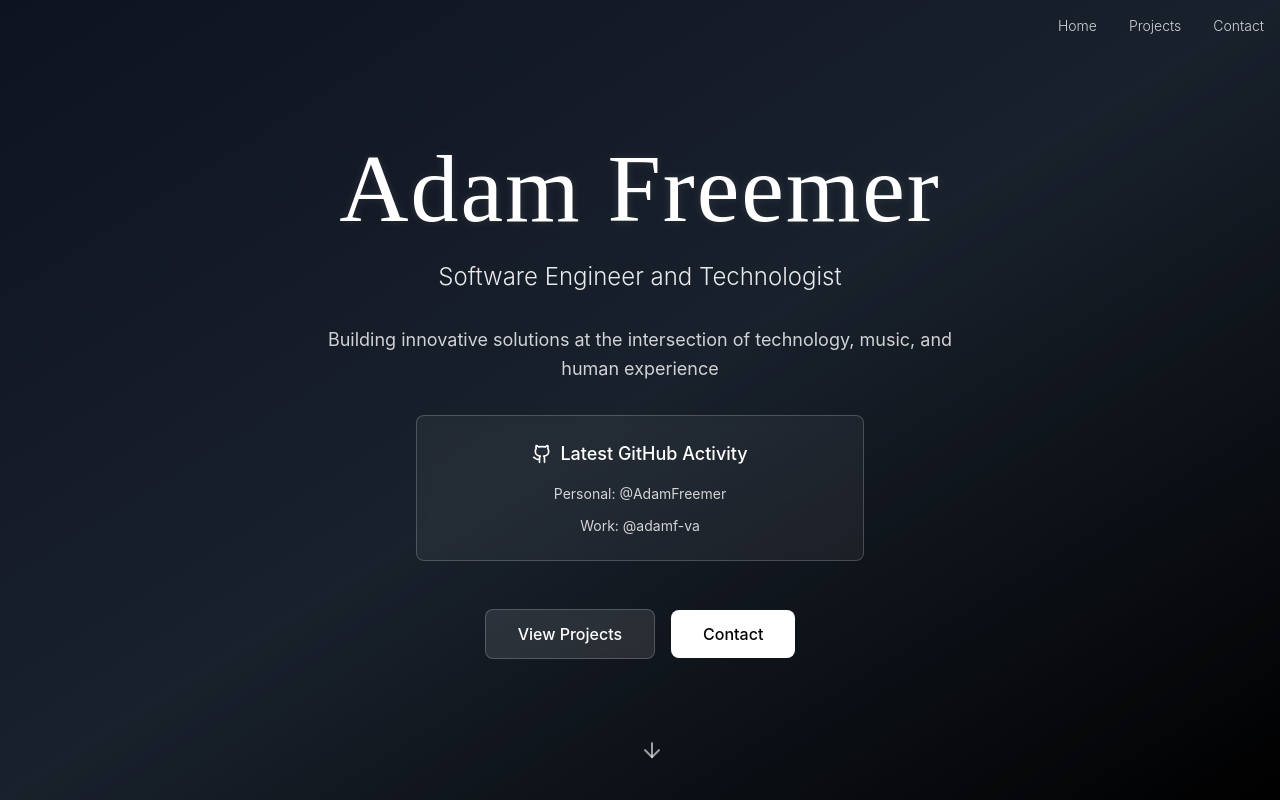
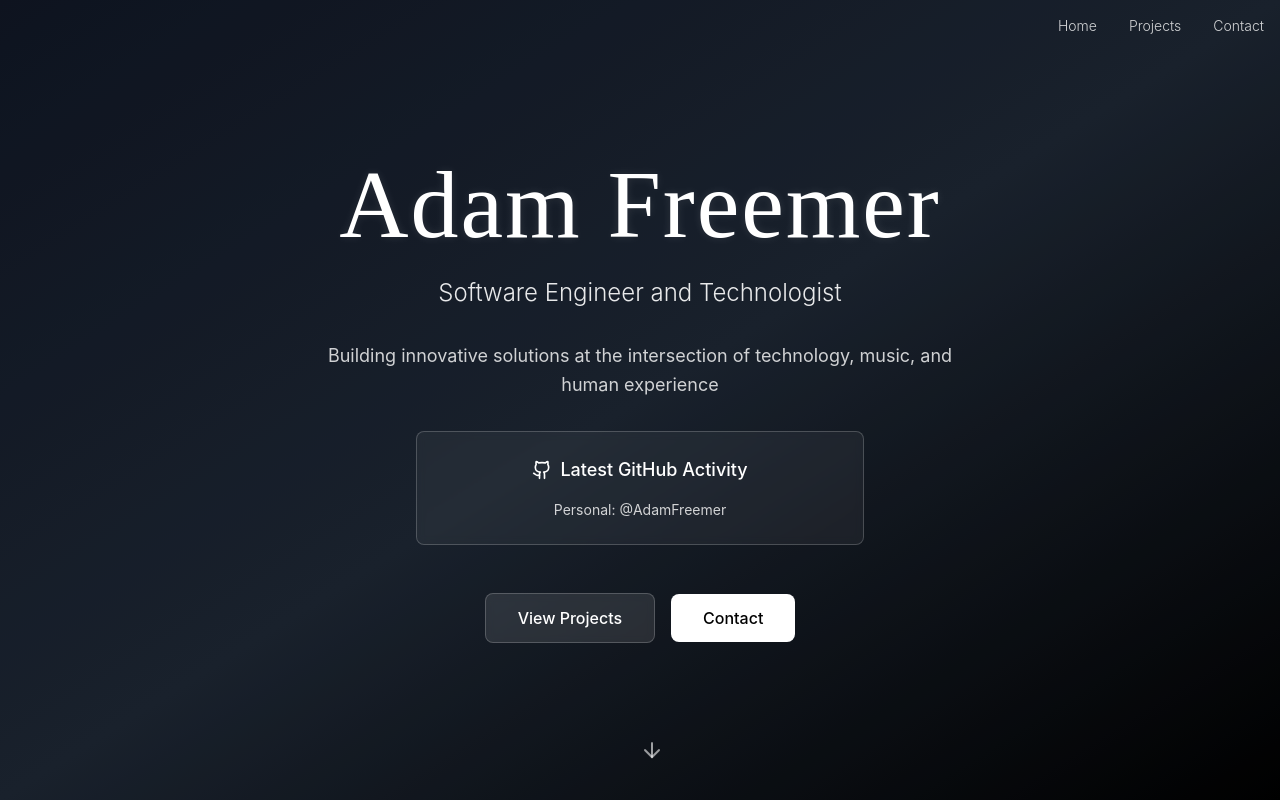
Before and after one commit to AdamFreemer/adam-freemer-website, a Next.js app: page / in a window 1280 px wide. Shown: the top 800 px of the page. Built offline with nearby package versions, Linux system fonts and the light colour scheme.

Commit message:
Update github

```diff
--- a/components/hero-section.tsx
+++ b/components/hero-section.tsx
@@ -27,14 +27,6 @@ export function HeroSection() {
             >
               Personal: @AdamFreemer
             </a>
-            <a
-              href="https://github.com/adamf-va"
-              target="_blank"
-              rel="noopener noreferrer"
-              className="text-white/80 hover:text-white transition-colors duration-200 text-sm"
-            >
-              Work: @adamf-va
-            </a>
           </div>
         </div>
 
```
